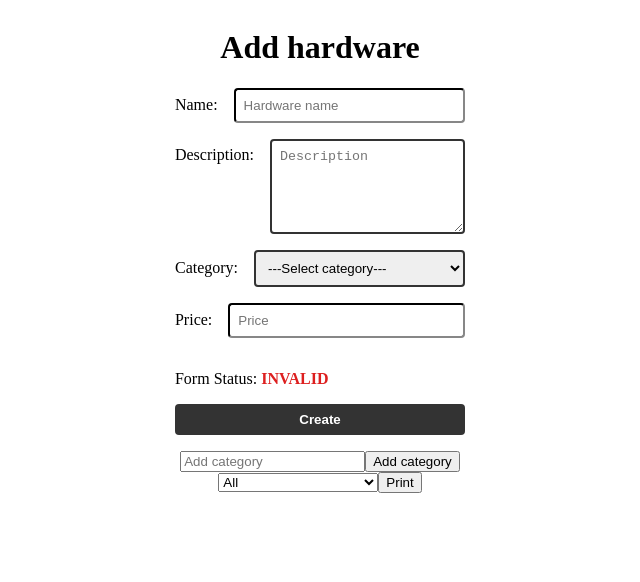
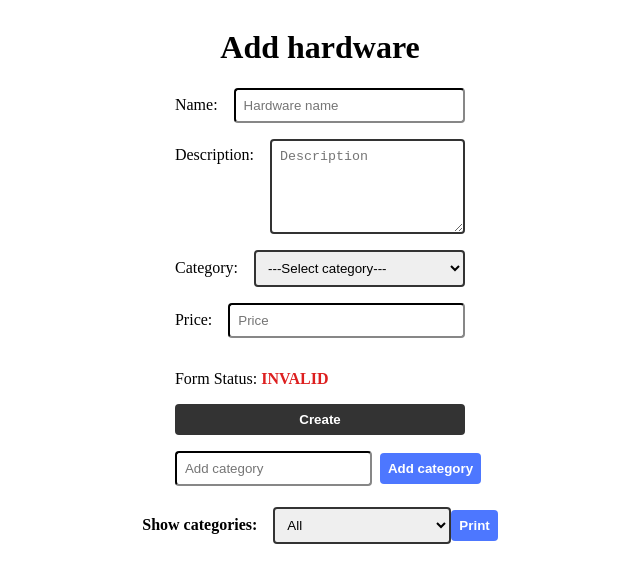
Before and after one commit to Haivex/mdboostrap-recruitment-app, an Angular app: page / in a window 1280 px wide. Shown: the top 582 px of the page, without its empty margins (320-960 px from the left). Built offline with nearby package versions, Linux system fonts and the light colour scheme.

Commit message:
style: buttons, inputs

```diff
--- a/src/app/add-category/add-category.component.scss
+++ b/src/app/add-category/add-category.component.scss
@@ -0,0 +1,5 @@
+button {
+  margin-left: 8px;
+  padding: 8px;
+  border-radius: 4px;
+}
--- a/src/app/add-category/add-category.component.ts
+++ b/src/app/add-category/add-category.component.ts
@@ -5,7 +5,7 @@ import { HardwareListService } from '../hardware-list.service';
 @Component({
   selector: 'app-add-category',
   templateUrl: './add-category.component.html',
-  styleUrls: ['./add-category.component.scss']
+  styleUrls: ['./add-category.component.scss', '../hardware-form/hardware-form.component.scss']
 })
 export class AddCategoryComponent implements OnInit {
 
--- a/src/app/hardware-form/hardware-form.component.scss
+++ b/src/app/hardware-form/hardware-form.component.scss
@@ -43,7 +43,7 @@ input, textarea, select {
   margin-bottom: 16px;
 }
 
-input[type="submit"] {
+input[type="submit"], button {
   background-color: #4D77FF;
   font-weight: bold;
   color: #fff;
--- a/src/app/hardware-list/hardware-list.component.html
+++ b/src/app/hardware-list/hardware-list.component.html
@@ -1,4 +1,6 @@
 <div>
+  <label>
+    <span>Show categories:</span>
   <select
     [formControl]="category"
     (ngModelChange)="changeCategory(category.value)"
@@ -10,6 +12,7 @@
     <option value="inne">Inne</option>
     <option *ngFor="let additionalCategory of additionalCategories">{{additionalCategory}}</option>
   </select>
+</label>
   <table
     *ngIf="hardwareList && hardwareList.length > 0"
     aria-label="Hardware list"
--- a/src/app/hardware-list/hardware-list.component.scss
+++ b/src/app/hardware-list/hardware-list.component.scss
@@ -70,3 +70,13 @@ tbody.cdk-drop-list-dragging tr:not(.cdk-drag-placeholder) {
   position: relative;
   left: -10px;
 }
+
+button {
+  margin-top: 8px;
+  padding: 8px;
+  border-radius: 4px;
+}
+
+span {
+  font-weight: bold;
+}
--- a/src/app/hardware-list/hardware-list.component.ts
+++ b/src/app/hardware-list/hardware-list.component.ts
@@ -10,7 +10,7 @@ registerLocaleData(localePl, 'pl');
 @Component({
   selector: 'app-hardware-list',
   templateUrl: './hardware-list.component.html',
-  styleUrls: ['./hardware-list.component.scss'],
+  styleUrls: ['./hardware-list.component.scss', '../hardware-form/hardware-form.component.scss'],
 })
 export class HardwareListComponent implements OnInit {
   hardwareList: HardwareRecord[] = [];
```
Also changed, not shown: 1 other file (tests, documents, lock files or other folders).
